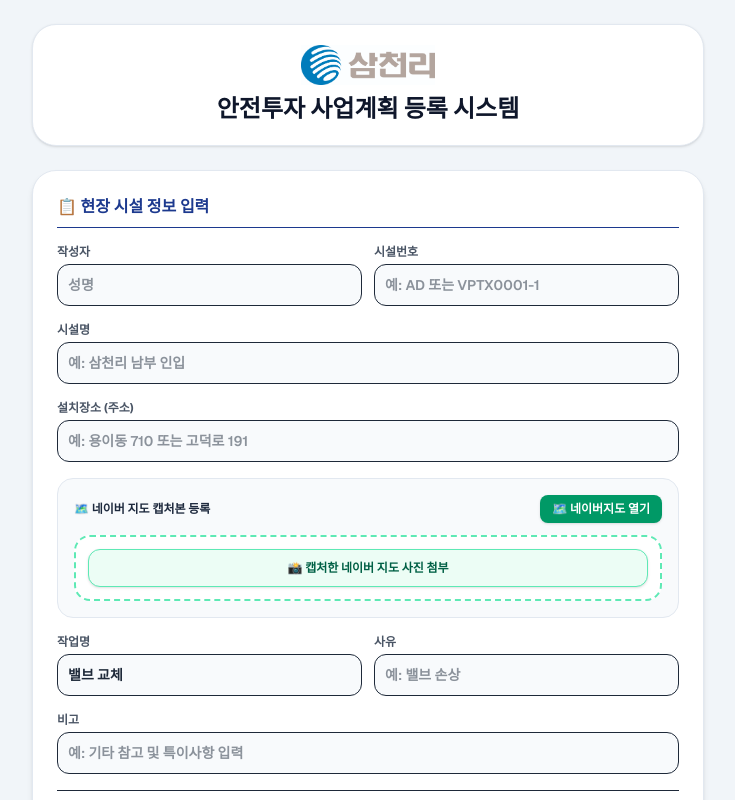
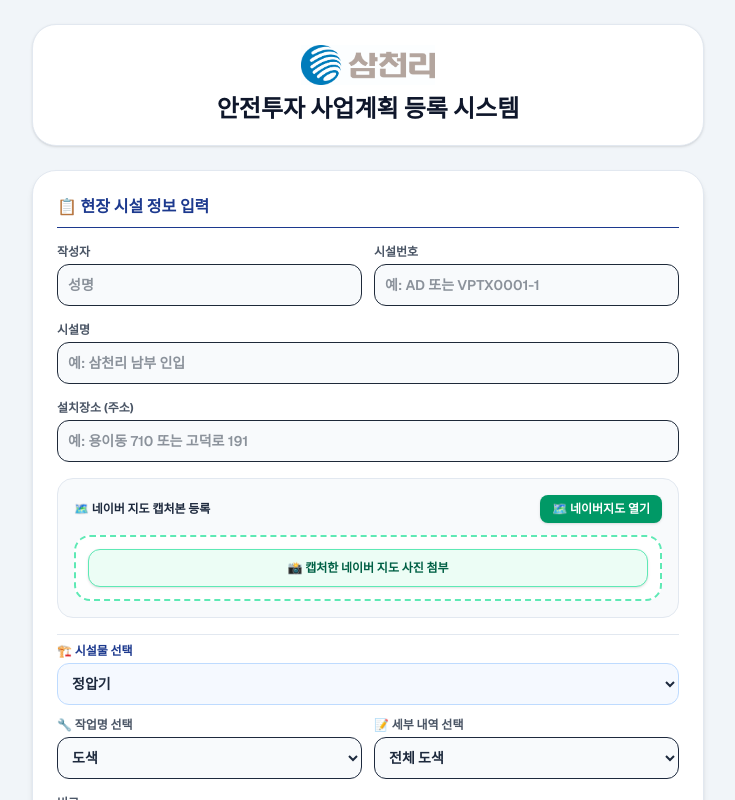
Before and after one commit to SAM3002-WOOK/samnb3002, a Next.js app in the folder sam3002/: page / in a window 1280 px wide. Shown: the top 800 px of the page, without its empty margins (272-1007 px from the left). Built offline with nearby package versions, Linux system fonts and the light colour scheme.

Commit message:
시설물-작업명-세부내역 3단 스마트 연동 드롭다운 적용

```diff
--- a/sam3002/app/page.tsx
+++ b/sam3002/app/page.tsx
@@ -1,26 +1,85 @@
 // @ts-nocheck
 'use client';
 
-import { useState } from 'react';
+import { useState, useEffect } from 'react';
+
+// 📊 [투자 내역 참고 자료] 마스터 데이터 정의 (시설물 - 작업명 - 세부내역 연동)
+const INVESTMENT_DATA = {
+  정압기: {
+    도색: ['전체 도색', '흡 · 배기 방출관 도색', '출입문 도색', '휠터 1개소 도색', '배관 일부 도색 (50%)', '배관 지지대(서포트) 내화도색', '내부 벽면 도장(바닥제외 5면)', '그 외 견적 시행'],
+    방수: ['출입구 2개소 방수', '슬리브 2개소 방수', '그 외 견적 시행'],
+    '전기통신 부품 교체': ['RTU외함 교체', '방폭등 교체', '방폭등 위치 변경 (견적시행)', 'MOV, SSV등 전선관 보수 1·2개소'],
+    '사다리 교체': ['정압기실 1·2개소', '미끄럼방지 설치'],
+    기타: ['그 외 특수 공사'],
+  },
+  밸브: {
+    '인상/인하': ['시설물 인상, 인하', '철괘 교체', '맨홀 주변 파손'],
+    환경정리: ['매몰형 이물질 제거', '박스형 이물질 제거'],
+    '철거/교체': ['점검곤란 밸브', '과심도 밸브'],
+    도색: ['밸브실 도색', '인입밸브 100A이하 도색', '입상밸브 및 박스포함', '그 외 견적 시행'],
+    방수: ['출입구 1개소 방수', '슬리브 2개소 방수'],
+    '사다리 교체': ['사다리 연장', '사다리 교체'],
+  },
+  전기방식: {
+    철거: ['부분 철거'],
+    '인상/인하': ['시설물 인상, 인하', '철괘 교체', '맨홀 주변 파손'],
+    신설: ['신규 설치'],
+  },
+  배관: {
+    '라인마크 설치': ['검지공형 라인마크 설치', '일반 라인마크 설치'],
+    철거: ['미사용 인입 본관/공급관/인입관'],
+  },
+  사용시설: {
+    '입상관 보호대': ['50A 이하', '100A'],
+  },
+};
 
 export default function SafetyInvestmentApp() {
   const [formData, setFormData] = useState({
     facilityNo: '',
     facilityName: '',
     location: '',
-    workName: '밸브 교체',
+    category: '정압기', // 시설물 기본값
+    workName: '도색',   // 작업명 기본값
+    detailWork: '전체 도색', // 세부내역 기본값
     reason: '',
     writer: '',
     remark: '',
   });
 
-  const [rawMapImage, setRawMapImage] = useState<string | null>(null); // 원본 위치도
-  const [markedMapImage, setMarkedMapImage] = useState<string | null>(null); // 마커 합성 위치도
-  const [markerPos, setMarkerPos] = useState({ x: 50, y: 50 }); // 마커 좌표 (%)
-  const [fullImage, setFullImage] = useState<string | null>(null); // 전경 사진
-  const [detailImage, setDetailImage] = useState<string | null>(null); // 상세 사진
+  const [rawMapImage, setRawMapImage] = useState<string | null>(null);
+  const [markedMapImage, setMarkedMapImage] = useState<string | null>(null);
+  const [markerPos, setMarkerPos] = useState({ x: 50, y: 50 });
+  const [fullImage, setFullImage] = useState<string | null>(null);
+  const [detailImage, setDetailImage] = useState<string | null>(null);
   const [items, setItems] = useState<any[]>([]);
   const [isExporting, setIsExporting] = useState(false);
+
+  // 🔄 시설물 변경 시 작업명 및 세부내역 자동 갱신
+  useEffect(() => {
+    const availableWorks = Object.keys(INVESTMENT_DATA[formData.category] || {});
+    const firstWork = availableWorks[0] || '';
+    const availableDetails = INVESTMENT_DATA[formData.category]?.[firstWork] || [];
+    const firstDetail = availableDetails[0] || '';
+
+    setFormData((prev) => ({
+      ...prev,
+      workName: firstWork,
+      detailWork: firstDetail,
+    }));
+  }, [formData.category]);
+
+  // 🔄 작업명 변경 시 세부내역 자동 갱신
+  const handleWorkNameChange = (work: string) => {
+    const availableDetails = INVESTMENT_DATA[formData.category]?.[work] || [];
+    const firstDetail = availableDetails[0] || '';
+
+    setFormData((prev) => ({
+      ...prev,
+      workName: work,
+      detailWork: firstDetail,
+    }));
+  };
 
   // 🗺️ 네이버 지도 열기
   const handleOpenNaverMap = () => {
@@ -32,7 +91,7 @@
     window.open(naverUrl, '_blank');
   };
 
-  // 📸 위치도 사진 첨부 및 Canvas 마커 기본 합성
+  // 📸 위치도 사진 첨부 및 마커 생성
   const handleMapImageUpload = (e: React.ChangeEvent<HTMLInputElement>) => {
     const file = e.target.files?.[0];
     if (file) {
@@ -46,7 +105,7 @@
     }
   };
 
-  // 🔴 위치도 터치 시 빨간 동그라미 마커 그리기
+  // 🔴 마커 이동 터치
   const handleMapClick = (e: React.MouseEvent<HTMLDivElement>) => {
     if (!rawMapImage) return;
     const rect = e.currentTarget.getBoundingClientRect();
@@ -57,7 +116,7 @@
     generateMarkedImage(rawMapImage, xPercent, yPercent);
   };
 
-  // 🎨 이미지 위에 🔴 마커 + 📍 주소 라벨 합성
+  // 🎨 마커 + 주소 라벨 합성
   const generateMarkedImage = (sourceImgSrc: string, xPct: number, yPct: number) => {
     const img = new Image();
     img.crossOrigin = 'Anonymous';
@@ -68,14 +127,11 @@
       const ctx = canvas.getContext('2d');
       if (!ctx) return;
 
-      // 1. 원본 지도 그리기
       ctx.drawImage(img, 0, 0, canvas.width, canvas.height);
 
-      // 2. 마커 위치 계산
       const targetX = (xPct / 100) * canvas.width;
       const targetY = (yPct / 100) * canvas.height;
 
-      // 3. 🔴 빨간 원 마커 그리기
       ctx.beginPath();
       ctx.arc(targetX, targetY, canvas.width * 0.03, 0, 2 * Math.PI);
       ctx.fillStyle = 'rgba(239, 68, 68, 0.35)';
@@ -89,7 +145,6 @@
       ctx.fillStyle = '#dc2626';
       ctx.fill();
 
-      // 4. 주소 라벨 그려넣기
       if (formData.location) {
         ctx.fillStyle = 'rgba(15, 23, 42, 0.85)';
         ctx.fillRect(15, 15, canvas.width * 0.55, 42);
@@ -103,7 +158,7 @@
     img.src = sourceImgSrc;
   };
 
-  // 📸 현장 사진 첨부 (전경 / 상세)
+  // 📸 현장 사진 첨부
   const handleImageUpload = (e: React.ChangeEvent<HTMLInputElement>, setter: (val: string | null) => void) => {
     const file = e.target.files?.[0];
     if (file) {
@@ -137,7 +192,9 @@
       facilityNo: '',
       facilityName: '',
       location: '',
-      workName: '밸브 교체',
+      category: '정압기',
+      workName: '도색',
+      detailWork: '전체 도색',
       reason: '',
       writer: formData.writer,
       remark: '',
@@ -149,7 +206,7 @@
     alert('목록에 성공적으로 추가되었습니다!');
   };
 
-  // 📊 엑셀 다운로드 (B6:H35 위치도 매핑)
+  // 📊 엑셀 파일 다운로드
   const exportToExcel = async () => {
     if (items.length === 0) {
       alert('다운로드할 데이터가 없습니다.');
@@ -193,7 +250,7 @@
         [4, '', '', '휠터 1개소 도색', ''],
         [5, '', '', '배관 일부 도색 (50%)', ''],
         [6, '', '', '배관 지지대(서포트) 내화도색', ''],
-        [7, '', '', '내부 벽면 도장(바다제외 5면)', ''],
+        [7, '', '', '내부 벽면 도장(바닥제외 5면)', ''],
         [8, '', '', '그 외 견적 시행', ''],
         [9, '', '방수', '출입구 2개소 방수', ''],
         [10, '', '', '슬리브 2개소 방수', ''],
@@ -278,7 +335,7 @@
       listSheet.getCell('B2').alignment = { vertical: 'middle' };
       listSheet.getRow(2).height = 20.25;
 
-      const listHeaders = ['구분', '시설번호', '시설명', '시설위치', '등록일자', '작업명', '사유', '작성자', '비고'];
+      const listHeaders = ['구분', '시설번호', '시설명', '시설위치', '등록일자', '작업명', '세부 내역', '작성자', '비고'];
       listHeaders.forEach((h, i) => {
         const colLetter = String.fromCharCode(66 + i);
         const cell = listSheet.getCell(`${colLetter}4`);
@@ -299,8 +356,8 @@
           item.facilityName,
           item.location,
           item.date,
-          item.workName,
-          item.reason,
+          `${item.category} - ${item.workName}`,
+          item.detailWork,
           item.writer,
           item.remark || ''
         ];
@@ -354,10 +411,10 @@
 
         reportSheet.mergeCells('B5:C5');
         reportSheet.getCell('B5').value = '작 업 명';
-        reportSheet.getCell('D5').value = item.workName;
-        reportSheet.getCell('E5').value = '사 유';
+        reportSheet.getCell('D5').value = `${item.category} / ${item.workName}`;
+        reportSheet.getCell('E5').value = '세 부 내 역';
         reportSheet.mergeCells('F5:H5');
-        reportSheet.getCell('F5').value = item.reason;
+        reportSheet.getCell('F5').value = item.detailWork;
 
         [4, 5].forEach((r) => {
           for (let c = 2; c <= 8; c++) {
@@ -379,7 +436,6 @@
           }
         }
 
-        // 🖼️ 🔴 마커가 합성된 위치도 이미지를 B6:H35 영역에 삽입
         if (item.mapImage) {
           const mapImgId = workbook.addImage({
             base64: item.mapImage,
@@ -529,7 +585,6 @@
               </button>
             </div>
 
-            {/* 위치도 사진 첨부 버튼 */}
             <div className="border-2 border-dashed border-emerald-300 p-3 rounded-2xl bg-white text-center">
               <input
                 type="file"
@@ -546,7 +601,6 @@
               </label>
             </div>
 
-            {/* 🔴 마커 표시 터치 상자 */}
             {markedMapImage && (
               <div className="space-y-1.5 pt-1">
                 <span className="text-[11px] font-bold text-blue-700 block">
@@ -562,26 +616,47 @@
             )}
           </div>
 
-          <div className="grid grid-cols-2 gap-3">
+          {/* 🎯 시설물 - 작업명 - 세부 내역 3단 스마트 연동 드롭다운 */}
+          <div className="space-y-3 pt-2 border-t border-slate-200">
             <div>
-              <label className="text-xs font-bold text-gray-600 block mb-1">작업명</label>
-              <input
-                type="text"
-                value={formData.workName}
-                onChange={e => setFormData({ ...formData, workName: e.target.value })}
-                placeholder="예: 밸브 교체"
-                className="w-full p-2.5 bg-slate-50 border rounded-xl text-sm font-semibold outline-none focus:border-blue-500"
-              />
+              <label className="text-xs font-bold text-blue-900 block mb-1">🏗️ 시설물 선택</label>
+              <select
+                value={formData.category}
+                onChange={e => setFormData({ ...formData, category: e.target.value })}
+                className="w-full p-2.5 bg-blue-50/60 border border-blue-200 rounded-xl text-sm font-bold text-slate-800 outline-none focus:border-blue-500 cursor-pointer"
+              >
+                {Object.keys(INVESTMENT_DATA).map(cat => (
+                  <option key={cat} value={cat}>{cat}</option>
+                ))}
+              </select>
             </div>
-            <div>
-              <label className="text-xs font-bold text-gray-600 block mb-1">사유</label>
-              <input
-                type="text"
-                value={formData.reason}
-                onChange={e => setFormData({ ...formData, reason: e.target.value })}
-                placeholder="예: 밸브 손상"
-                className="w-full p-2.5 bg-slate-50 border rounded-xl text-sm font-semibold outline-none focus:border-blue-500"
-              />
+
+            <div className="grid grid-cols-2 gap-3">
+              <div>
+                <label className="text-xs font-bold text-gray-600 block mb-1">🔧 작업명 선택</label>
+                <select
+                  value={formData.workName}
+                  onChange={e => handleWorkNameChange(e.target.value)}
+                  className="w-full p-2.5 bg-slate-50 border rounded-xl text-sm font-semibold text-slate-800 outline-none focus:border-blue-500 cursor-pointer"
+                >
+                  {Object.keys(INVESTMENT_DATA[formData.category] || {}).map(work => (
+                    <option key={work} value={work}>{work}</option>
+                  ))}
+                </select>
+              </div>
+
+              <div>
+                <label className="text-xs font-bold text-gray-600 block mb-1">📝 세부 내역 선택</label>
+                <select
+                  value={formData.detailWork}
+                  onChange={e => setFormData({ ...formData, detailWork: e.target.value })}
+                  className="w-full p-2.5 bg-slate-50 border rounded-xl text-sm font-semibold text-slate-800 outline-none focus:border-blue-500 cursor-pointer"
+                >
+                  {(INVESTMENT_DATA[formData.category]?.[formData.workName] || []).map(detail => (
+                    <option key={detail} value={detail}>{detail}</option>
+                  ))}
+                </select>
+              </div>
             </div>
           </div>
 
@@ -648,7 +723,7 @@
                 <div key={item.id} className="p-3 bg-slate-50 border rounded-2xl flex justify-between items-center text-xs">
                   <div>
                     <span className="font-bold text-blue-900">[{item.facilityNo}] {item.facilityName}</span>
-                    <p className="text-gray-500 mt-0.5">{item.location} | {item.workName}</p>
+                    <p className="text-gray-500 mt-0.5">{item.location} | {item.category} ({item.workName} - {item.detailWork})</p>
                   </div>
                   <span className="bg-blue-100 text-blue-800 px-2 py-1 rounded-lg font-bold">#{idx + 1}</span>
                 </div>
```
